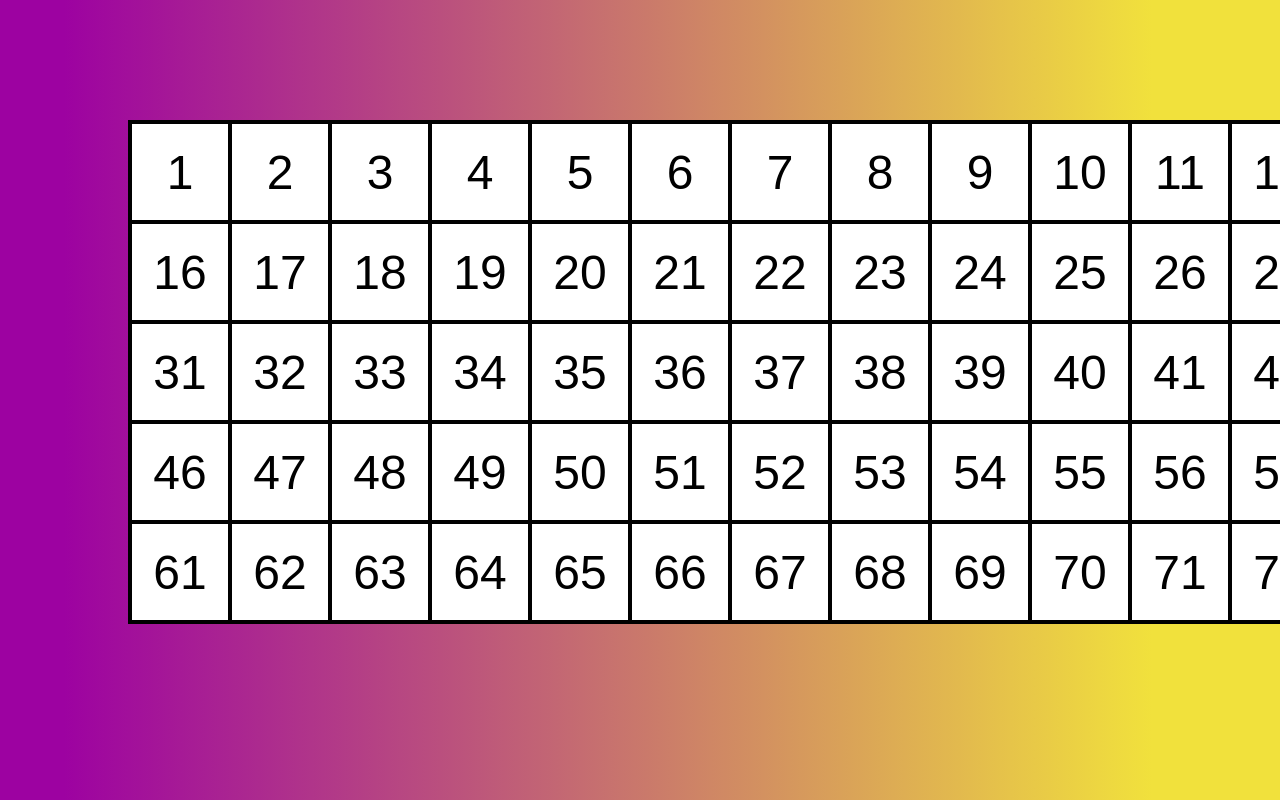
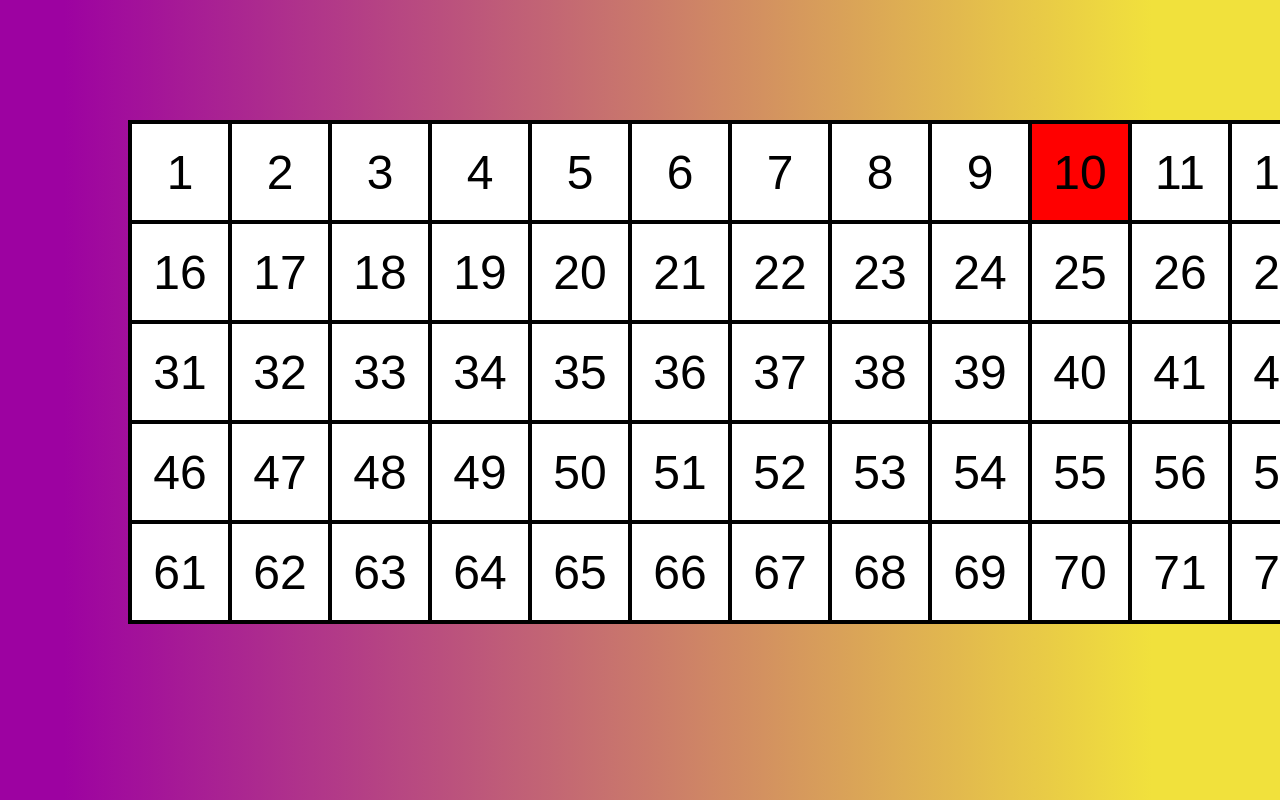
Before and after one commit to jaken-hicks/Bingo-call-sheet, a plain HTML site: page index.html in a window 1280 px wide. Both pictures are taken after a click on the button "10". Shown: the top 800 px of the page. Drawn offline with nearby package versions, Linux system fonts and the light colour scheme.

Commit message:
Update index.html

```diff
--- a/index.html
+++ b/index.html
@@ -92,5 +92,13 @@
     <button class="button button11">75</button>
   </div>
 </div>
+
+<script type="text/javascript">
+$(".button").click(function () {
+   $(this).toggleClass("red");
+});
+</script>
+
+
 </body>
 </html>
```
